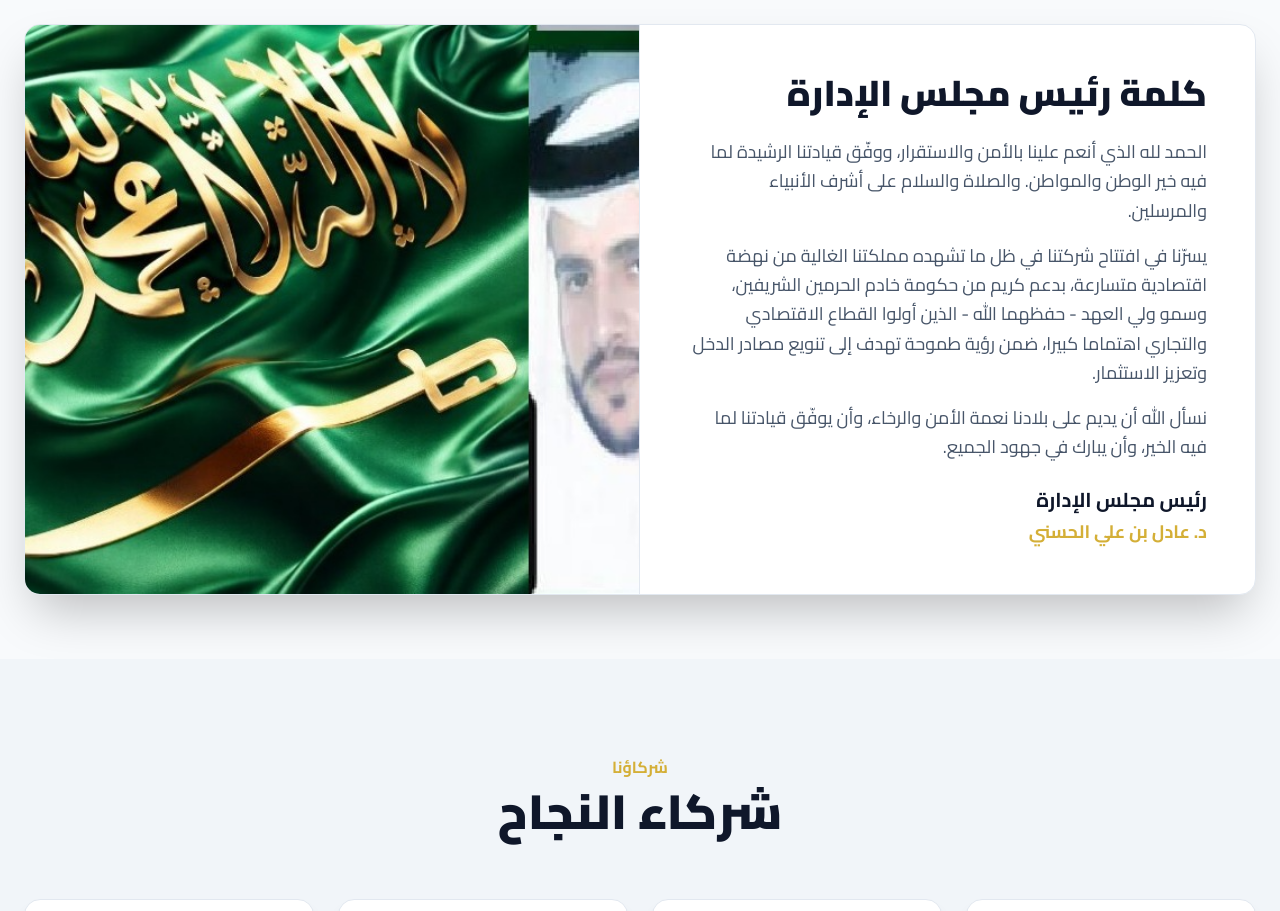
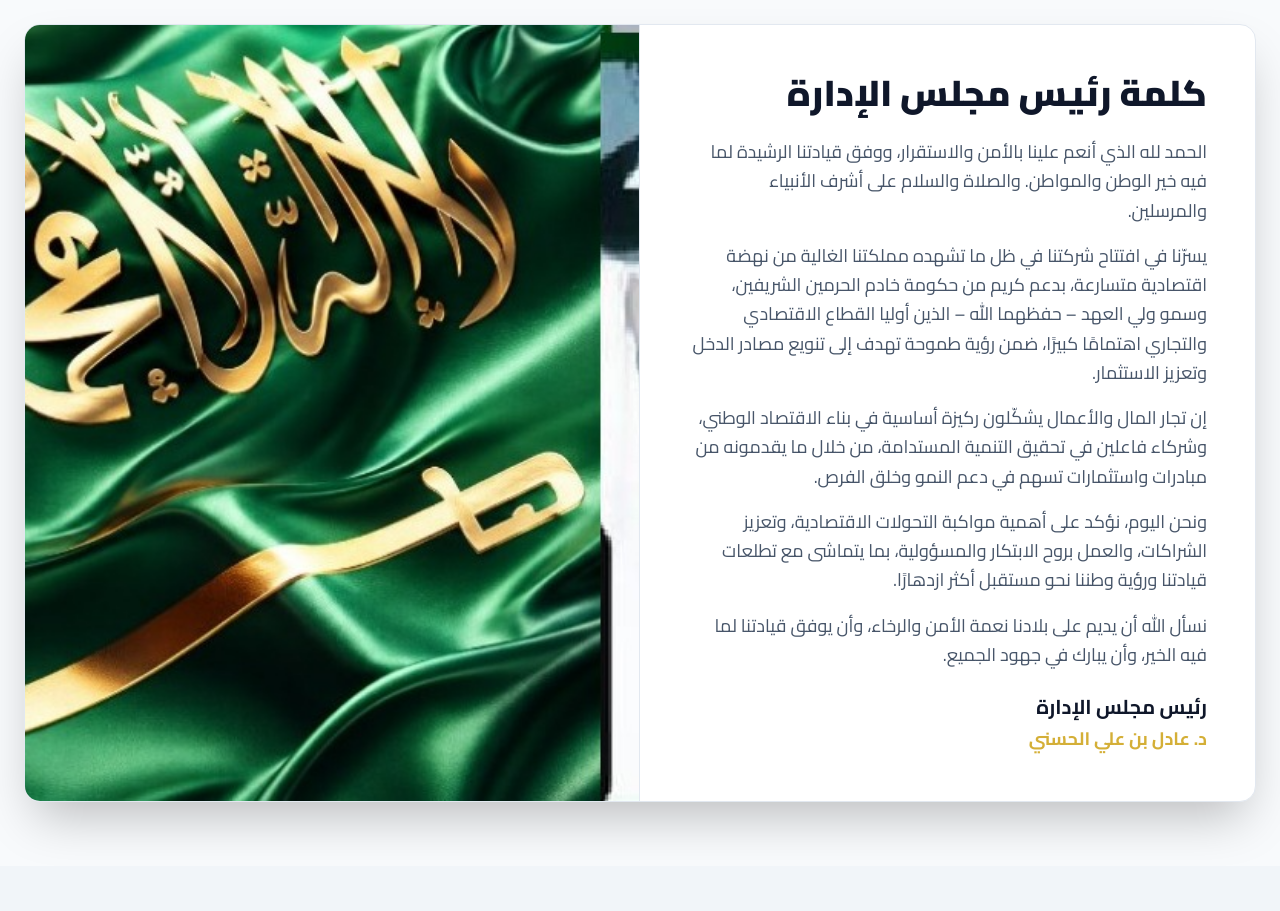
Before and after one commit to ziad-mohamed-mern/moneyTrades, a React (Vite) app: page / in a window 1280 px wide. Shown: the part 840-1751 px from the top of the page. Built offline with nearby package versions, Linux system fonts and the light colour scheme.

Commit message:
last-update

```diff
--- a/src/pages/Home.jsx
+++ b/src/pages/Home.jsx
@@ -61,14 +61,19 @@ export const Home = () => {
               <div className="p-8 md:p-10 lg:p-12 order-2 lg:order-1">
                 <h2 className="text-3xl md:text-4xl font-black text-brand-text mb-6">كلمة رئيس مجلس الإدارة</h2>
                 <p className="text-brand-text-muted leading-relaxed text-lg mb-4">
-                  الحمد لله الذي أنعم علينا بالأمن والاستقرار، ووفّق قيادتنا الرشيدة لما فيه خير الوطن والمواطن. والصلاة والسلام على أشرف الأنبياء والمرسلين.
+                  الحمد لله الذي أنعم علينا بالأمن والاستقرار، ووفق قيادتنا الرشيدة لما فيه خير الوطن والمواطن. والصلاة والسلام على أشرف الأنبياء والمرسلين.
                 </p>
                 <p className="text-brand-text-muted leading-relaxed text-lg mb-4">
-                  يسرّنا في افتتاح شركتنا في ظل ما تشهده مملكتنا الغالية من نهضة اقتصادية متسارعة، بدعم كريم من حكومة خادم الحرمين الشريفين، وسمو ولي العهد - حفظهما الله - الذين أولوا القطاع الاقتصادي والتجاري اهتماما كبيرا، ضمن رؤية طموحة تهدف إلى تنويع مصادر الدخل وتعزيز الاستثمار.
+                  يسرّنا في افتتاح شركتنا في ظل ما تشهده مملكتنا الغالية من نهضة اقتصادية متسارعة، بدعم كريم من حكومة خادم الحرمين الشريفين، وسمو ولي العهد – حفظهما الله – الذين أوليا القطاع الاقتصادي والتجاري اهتمامًا كبيرًا، ضمن رؤية طموحة تهدف إلى تنويع مصادر الدخل وتعزيز الاستثمار.
                 </p>
-
+                <p className="text-brand-text-muted leading-relaxed text-lg mb-4">
+                  إن تجار المال والأعمال يشكّلون ركيزة أساسية في بناء الاقتصاد الوطني، وشركاء فاعلين في تحقيق التنمية المستدامة، من خلال ما يقدمونه من مبادرات واستثمارات تسهم في دعم النمو وخلق الفرص.
+                </p>
+                <p className="text-brand-text-muted leading-relaxed text-lg mb-4">
+                  ونحن اليوم، نؤكد على أهمية مواكبة التحولات الاقتصادية، وتعزيز الشراكات، والعمل بروح الابتكار والمسؤولية، بما يتماشى مع تطلعات قيادتنا ورؤية وطننا نحو مستقبل أكثر ازدهارًا.
+                </p>
                 <p className="text-brand-text-muted leading-relaxed text-lg mb-6">
-                  نسأل الله أن يديم على بلادنا نعمة الأمن والرخاء، وأن يوفّق قيادتنا لما فيه الخير، وأن يبارك في جهود الجميع.
+                  نسأل الله أن يديم على بلادنا نعمة الأمن والرخاء، وأن يوفق قيادتنا لما فيه الخير، وأن يبارك في جهود الجميع.
                 </p>
                 <p className="text-brand-text font-bold text-xl">رئيس مجلس الإدارة</p>
                 <p className="text-brand-accent font-bold text-lg mt-1">د. عادل بن علي الحسني</p>
```
